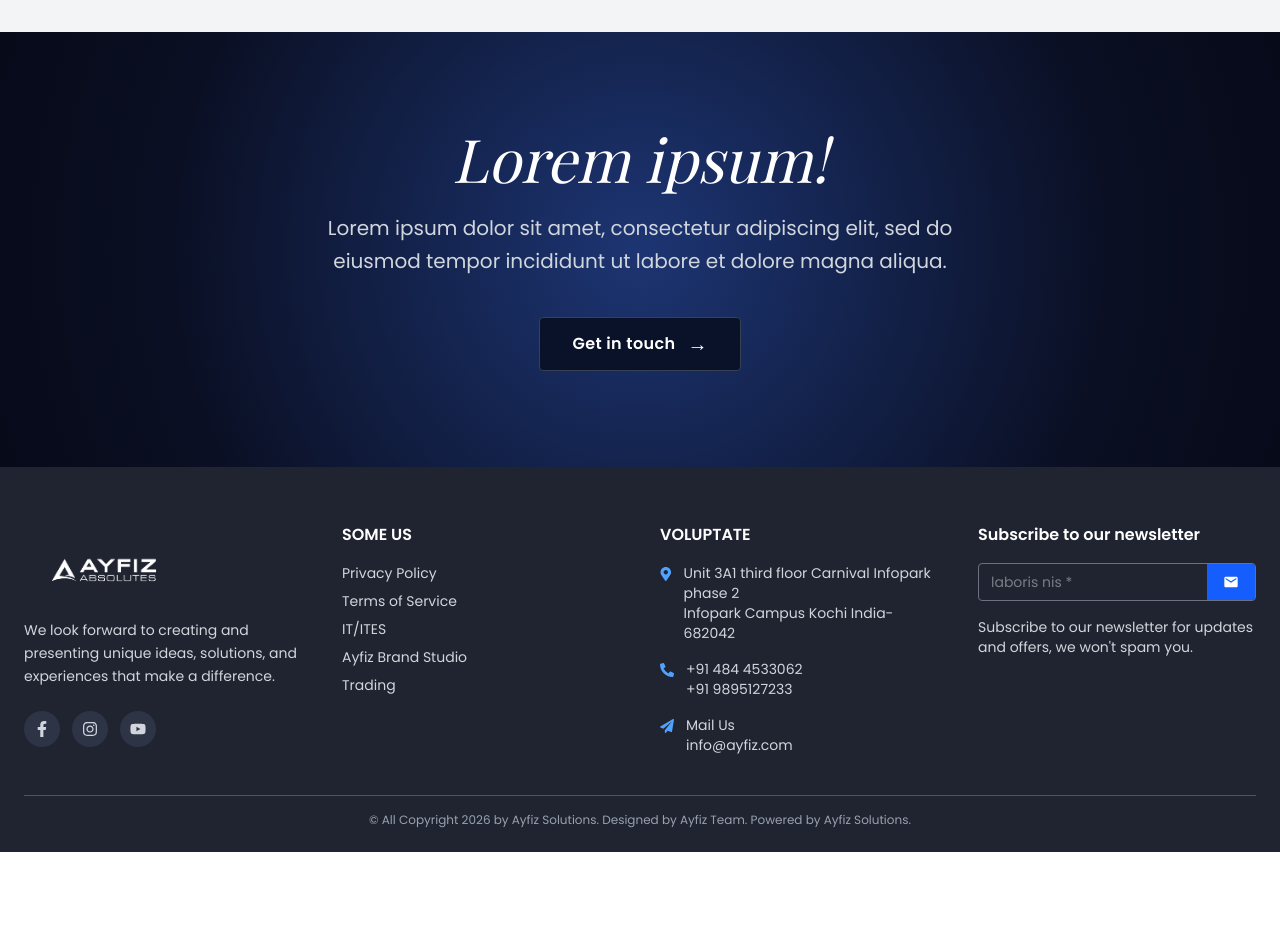
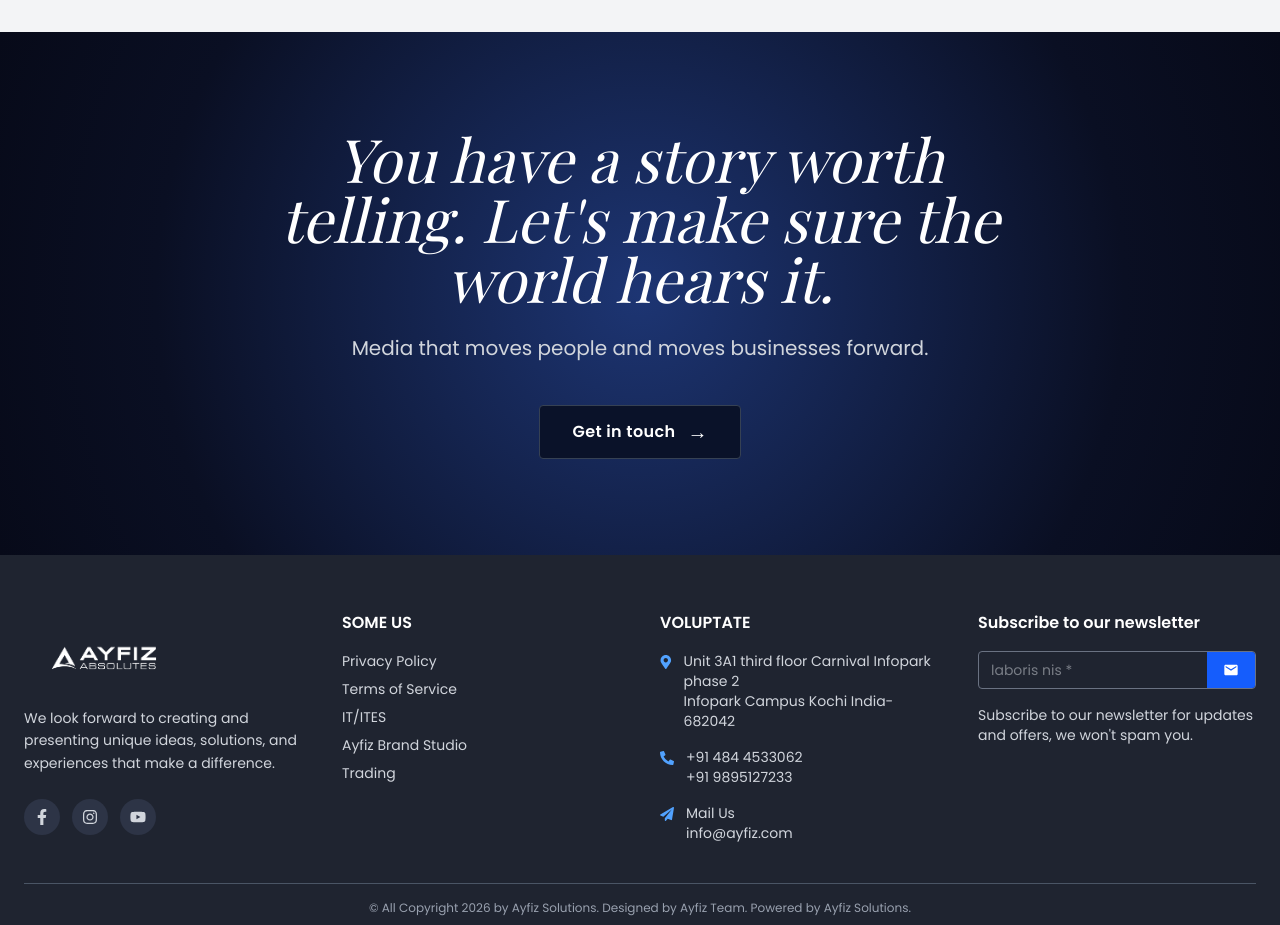
Before and after one commit to Ayfiztech/ayfiz-frontend, a React (Vite) app: page /MediaDetail in a window 1280 px wide. Shown: the part 1120-2045 px from the top of the page. Before the commit the page ends 1972 px from the top, so only its background shows below. Built offline with nearby package versions, Linux system fonts and the light colour scheme; a web font is replaced by a local one.

Commit message:
branding text change

```diff
--- a/src/components/Home/Blog.jsx
+++ b/src/components/Home/Blog.jsx
@@ -7,18 +7,18 @@ import BlogCard from '../Common/BlogCard';
 const Blog = () => {
   const blogs = [
     {
-      title: "Lorem Ipsum Lorem Ipsum Lorem Ipsum Lorem Ipsum Lorem",
-      desc: "Lorem Ipsum is simply dummy text of the printing and typesetting industry. Lorem Ipsum has been the industry's standard dummy text ever.",
+      title: "The Future of IT/ITES",
+      desc: "Driving Digital Transformation Through Technology and Service.",
       img: blog1
     },
     {
-      title: "Lorem Ipsum Lorem Ipsum Lorem Ipsum Lorem Ipsum Lorem",
-      desc: "Lorem Ipsum is simply dummy text of the printing and typesetting industry. Lorem Ipsum has been the industry's standard dummy text ever.",
+      title: "Our Trading Company Do",
+      desc: "The Role of Trading Companies in Today’s Global Supply Chain.",
       img: blog2
     },
     {
-      title: "Lorem Ipsum Lorem Ipsum Lorem Ipsum Lorem Ipsum Lorem",
-      desc: "Lorem Ipsum is simply dummy text of the printing and typesetting industry. Lorem Ipsum has been the industry's standard dummy text ever.",
+      title: "The Rise of AI",
+      desc: "Artificial Intelligence (AI) is no longer a futuristic concept confined to science fiction.",
       img: blog3
     }
   ];
--- a/src/components/Services/MediaDetail/ContactCTA.jsx
+++ b/src/components/Services/MediaDetail/ContactCTA.jsx
@@ -13,12 +13,11 @@ const ContactCTA = () => {
 
       <div className="relative z-10 max-w-3xl mx-auto text-center">
         <h2 className="text-white text-5xl md:text-6xl italic mb-6 font-playfair">
-          Lorem ipsum!
+          You have a story worth telling. Let's make sure the world hears it.
         </h2>
 
         <p className="text-gray-300 text-lg md:text-xl leading-relaxed mb-10 max-w-2xl mx-auto">
-          Lorem ipsum dolor sit amet, consectetur adipiscing elit, sed do
-          eiusmod tempor incididunt ut labore et dolore magna aliqua.
+          Media that moves people and moves businesses forward.
         </p>
 
         <button className="bg-[#0a1229] border border-gray-700 hover:bg-[#151f3d] text-white px-8 py-3 rounded-sm flex items-center gap-3 mx-auto transition-all duration-300 group">
```
